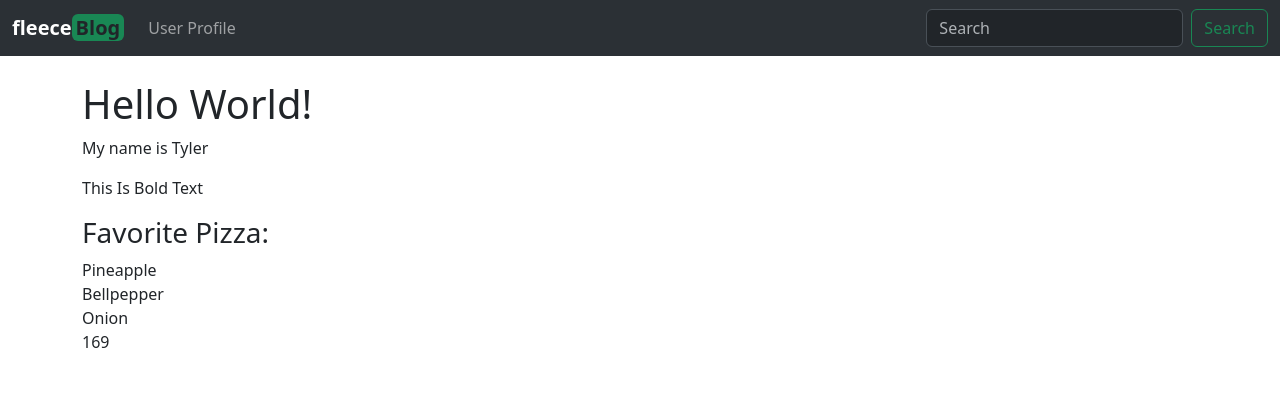
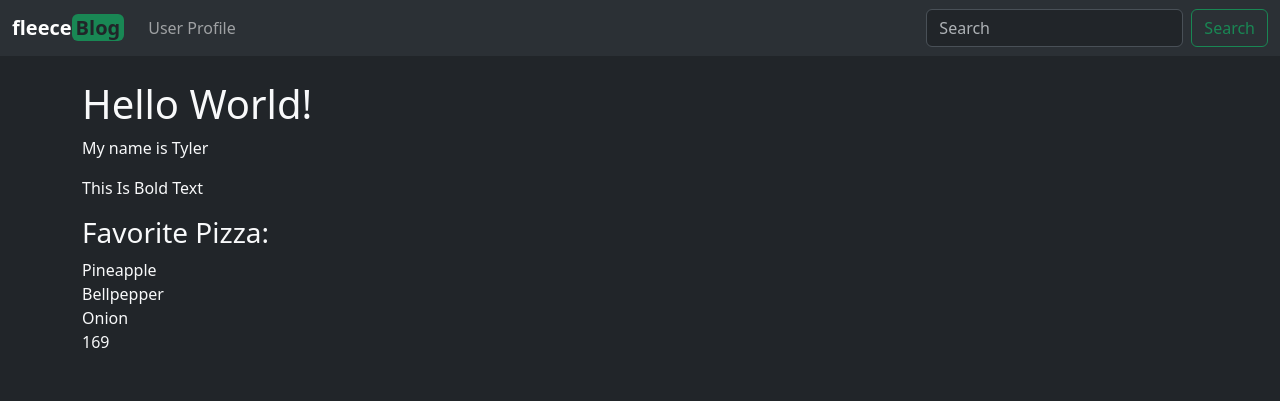
Before and after one commit to efelicidario/flask_blog, a Flask app: page / in a window 1280 px wide. Shown: the top 401 px of the page. Run offline with Flask 3, Linux system fonts and the light colour scheme.

Commit message:
bg-dark, text-light

```diff
--- a/templates/base.html
+++ b/templates/base.html
@@ -11,7 +11,7 @@
         integrity="sha384-T3c6CoIi6uLrA9TneNEoa7RxnatzjcDSCmG1MXxSR1GAsXEV/Dwwykc2MPK8M2HN"
         crossorigin="anonymous">
     </head>
-    <body>
+    <body class="bg-dark text-light">
         {% include "navbar.html" %}
         <br>
         <div class="container">
```
